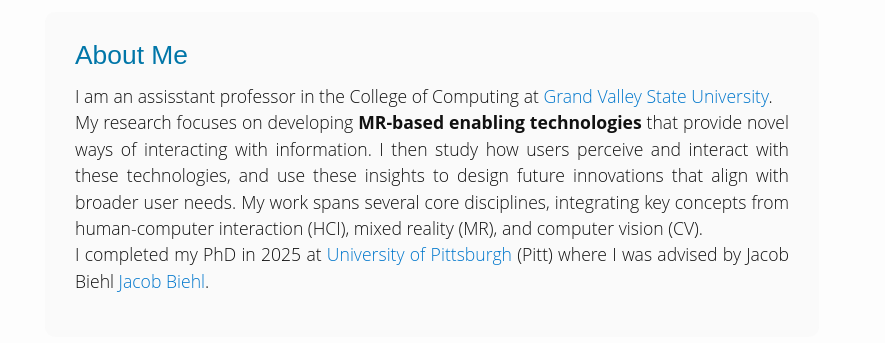
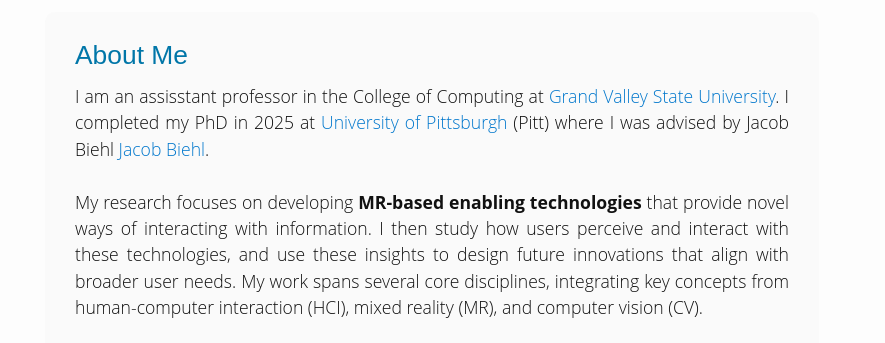
Before and after one commit to talhakhan13/talhakhan13.github.io, a plain HTML site: page index.html in a window 1280 px wide. Shown: the part 136-479 px from the top of the page, 0-885 px from the left. Drawn offline with Linux system fonts and the light colour scheme.

Commit message:
Update index.html

```diff
--- a/index.html
+++ b/index.html
@@ -127,13 +127,12 @@
 <div class="about-me-container">
   <h1 style="margin-bottom: 15px">About Me</h1>
   <p style="line-height: 150%; text-align: justify;">
-  	I am an assisstant professor in the College of Computing at <a href="https://www.gvsu.edu/">Grand Valley State University</a>.
+  	I am an assisstant professor in the College of Computing at <a href="https://www.gvsu.edu/">Grand Valley State University</a>. I completed my PhD in 2025 at <a href="https://www.pitt.edu/">University of Pittsburgh</a> (Pitt) where I was advised by Jacob Biehl <a href="https://jtbiehl.github.io">Jacob Biehl</a>.
+  	<br>
   	<br>
   	My research focuses on developing <b>MR-based enabling technologies</b> that provide novel ways of interacting with information.
 		I then study how users perceive and interact with these technologies, and use these insights to design future innovations that align with broader user needs.
 		My work spans several core disciplines, integrating key concepts from human-computer interaction (HCI), mixed reality (MR), and computer vision (CV).
-		<br>
-    I completed my PhD in 2025 at <a href="https://www.pitt.edu/">University of Pittsburgh</a> (Pitt) where I was advised by Jacob Biehl <a href="https://jtbiehl.github.io">Jacob Biehl</a>.
   </p>
 </div>
 
```
